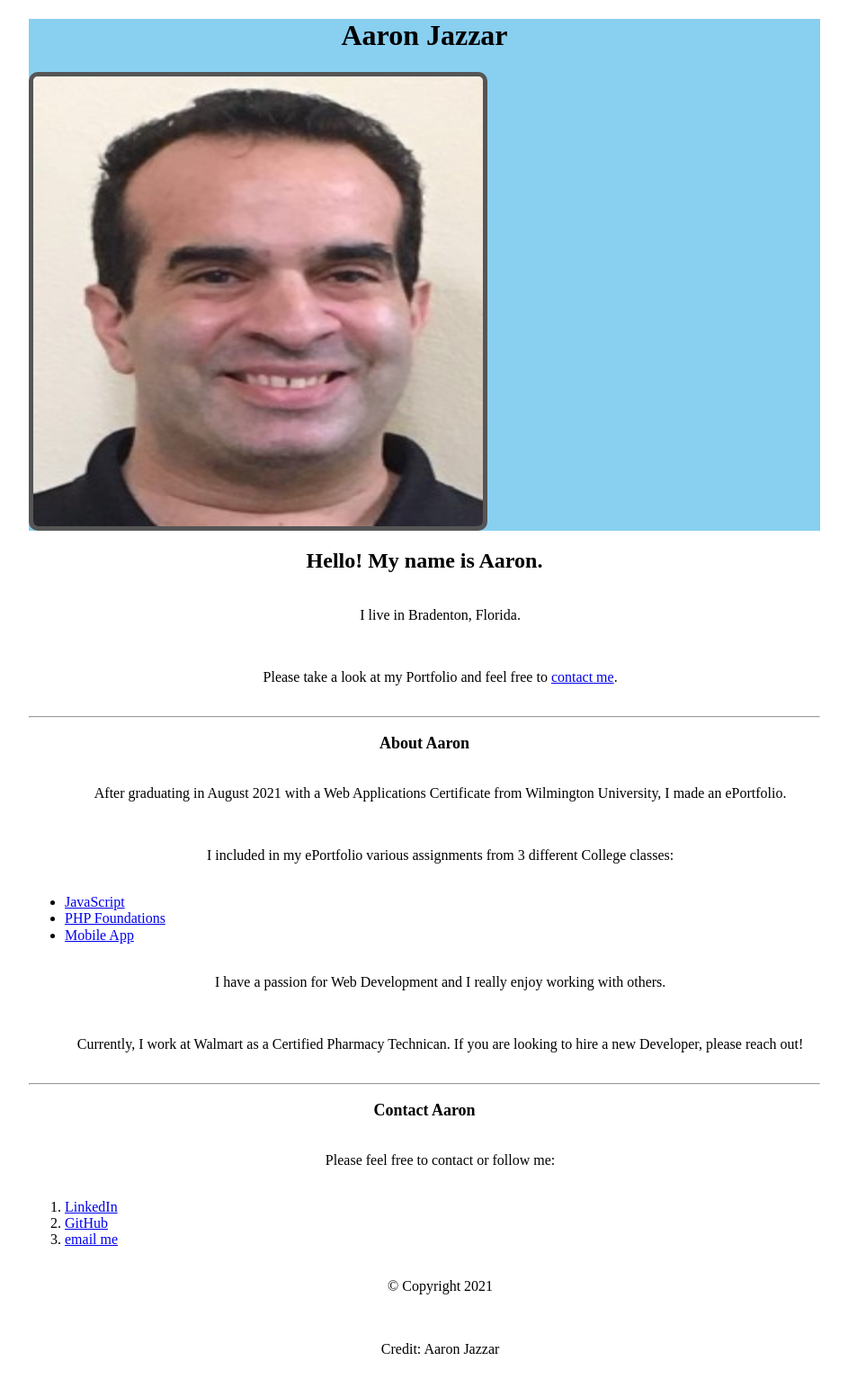
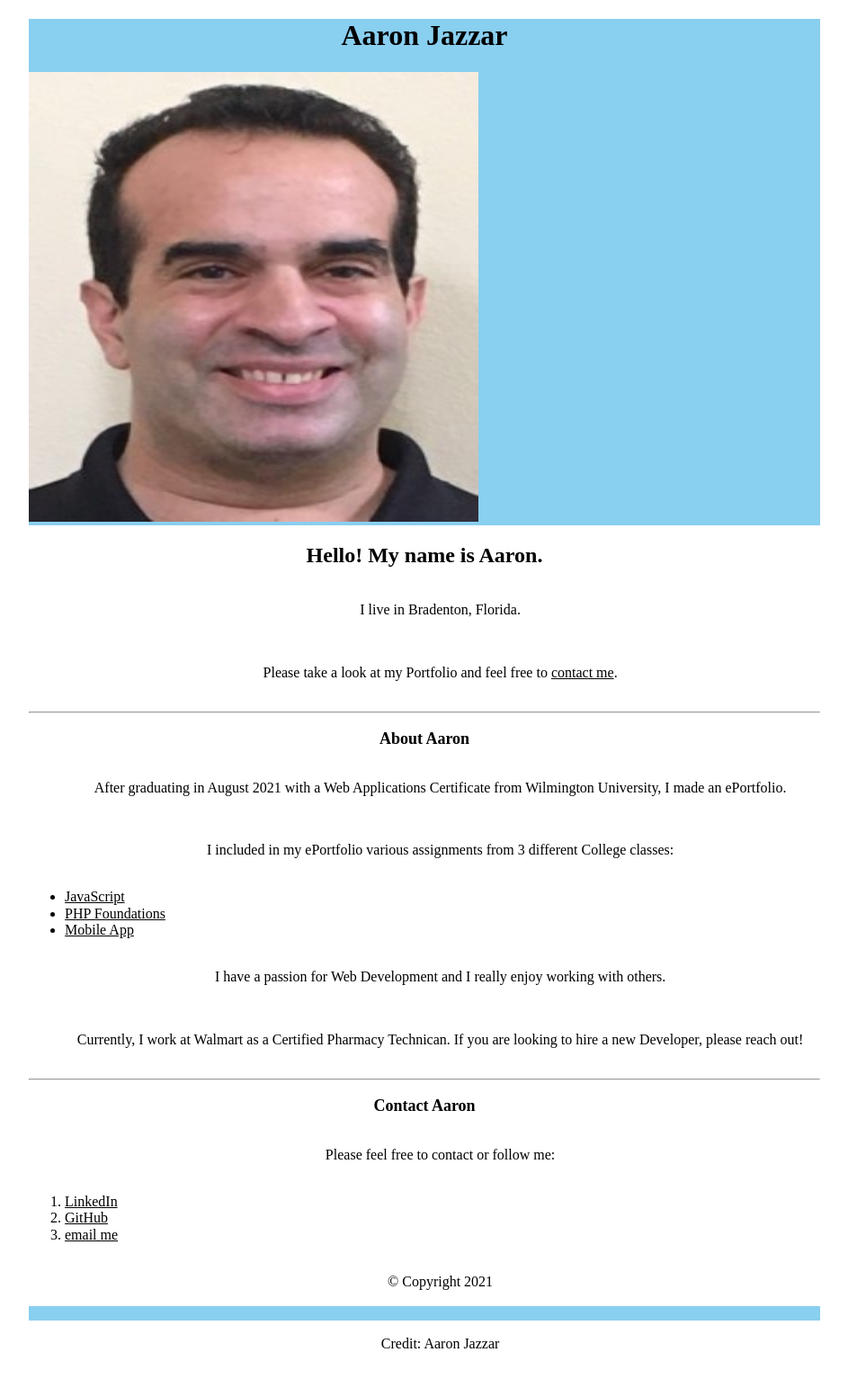
Before and after one commit to ajazzar/ajazzar.github.io, a PHP site: page / in a window 1280 px wide. Shown: the whole page at 90% size, without its empty margins (168-1111 px from the left). After the commit the page ends 1499 px from the top, so only its background shows below. Run offline with PHP 8.4, Linux system fonts and the light colour scheme; some libraries are stand-ins or nearby versions.

Commit message:
Update style.css

```diff
--- a/style.css
+++ b/style.css
@@ -3,10 +3,17 @@ body {
     margin: 0px 100px;
     padding: 0px 100px;
 }
-img {
-    display: block;
-    border-radius: 10px;
-    border: 5px solid #555;
+a:link{
+    color: black;
+}
+a:visited{
+    color: yellow;
+}
+a:hover{
+    color: white
+}
+a:active{
+    color: red;
 }
 /* Style rules for header */
 header {
@@ -38,3 +45,6 @@ h3{
 p, h1, h2, h3{
     text-align: center;
 }
+footer{
+    background-color: #89cff0;
+}
```
